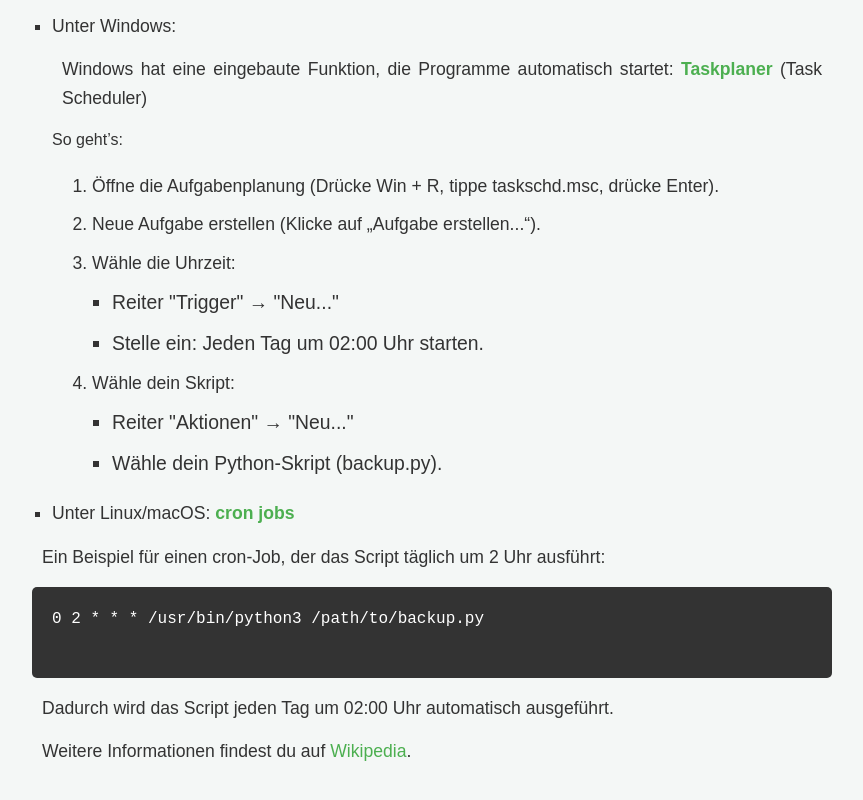
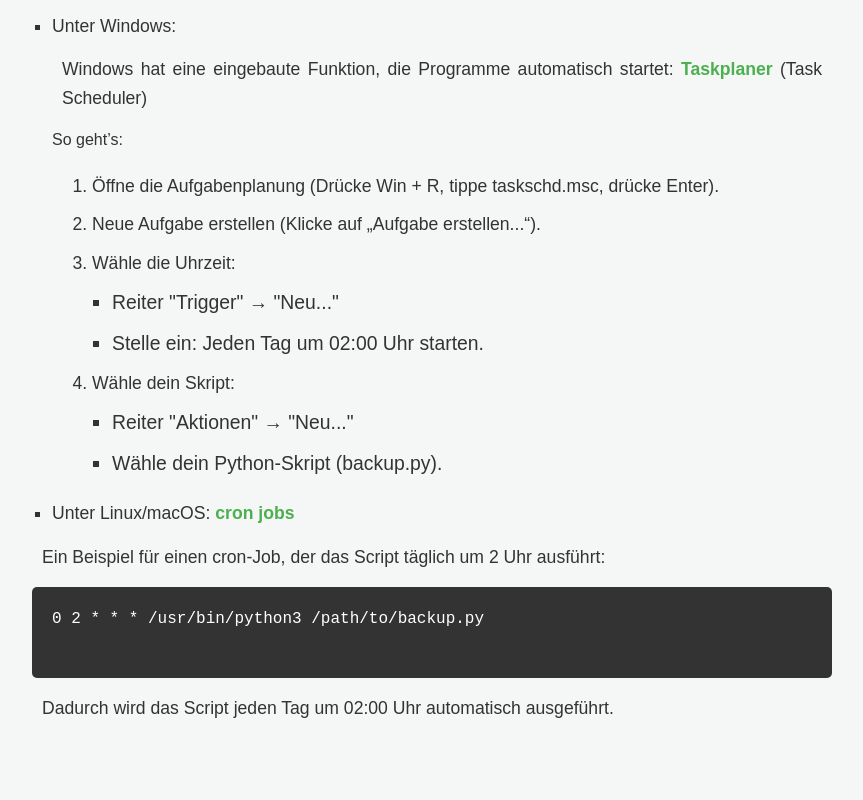
Before and after one commit to senda1988/html_projekte, a plain HTML site: page index.html in a window 1280 px wide. Shown: the part 1746-2546 px from the top of the page, without its empty margins (322-1185 px from the left). Drawn offline with Linux system fonts and the light colour scheme.

Commit message:
Update index.html

```diff
--- a/index.html
+++ b/index.html
@@ -111,7 +111,7 @@
     </pre>
         <p>Dadurch wird das Script jeden Tag um 02:00 Uhr automatisch ausgeführt.</p>
 
-        <p>Weitere Informationen findest du auf <a href="https://de.wikipedia.org/wiki/Backup">Wikipedia</a>.</p>
+
     </main>
 </body>
 
```
